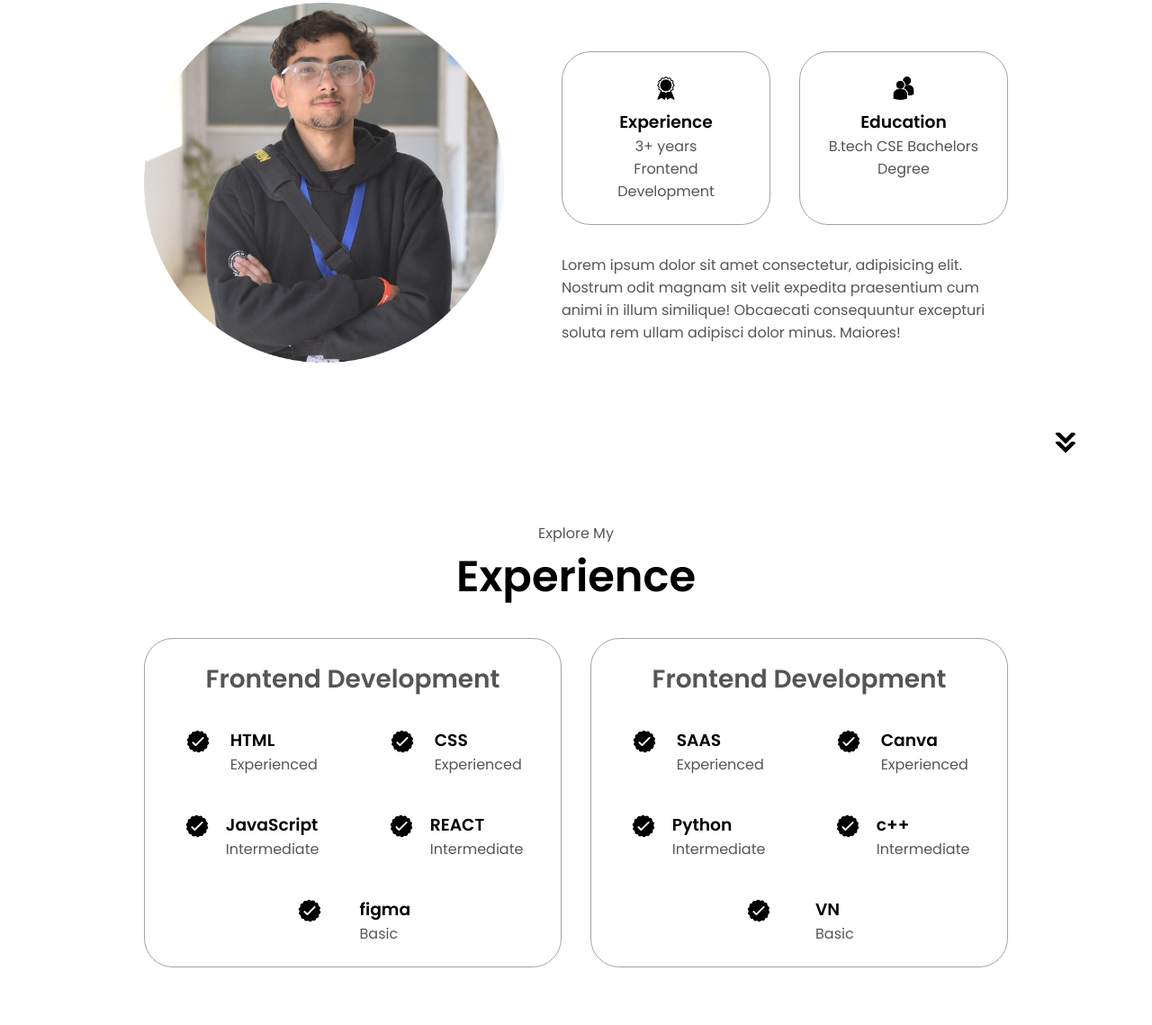
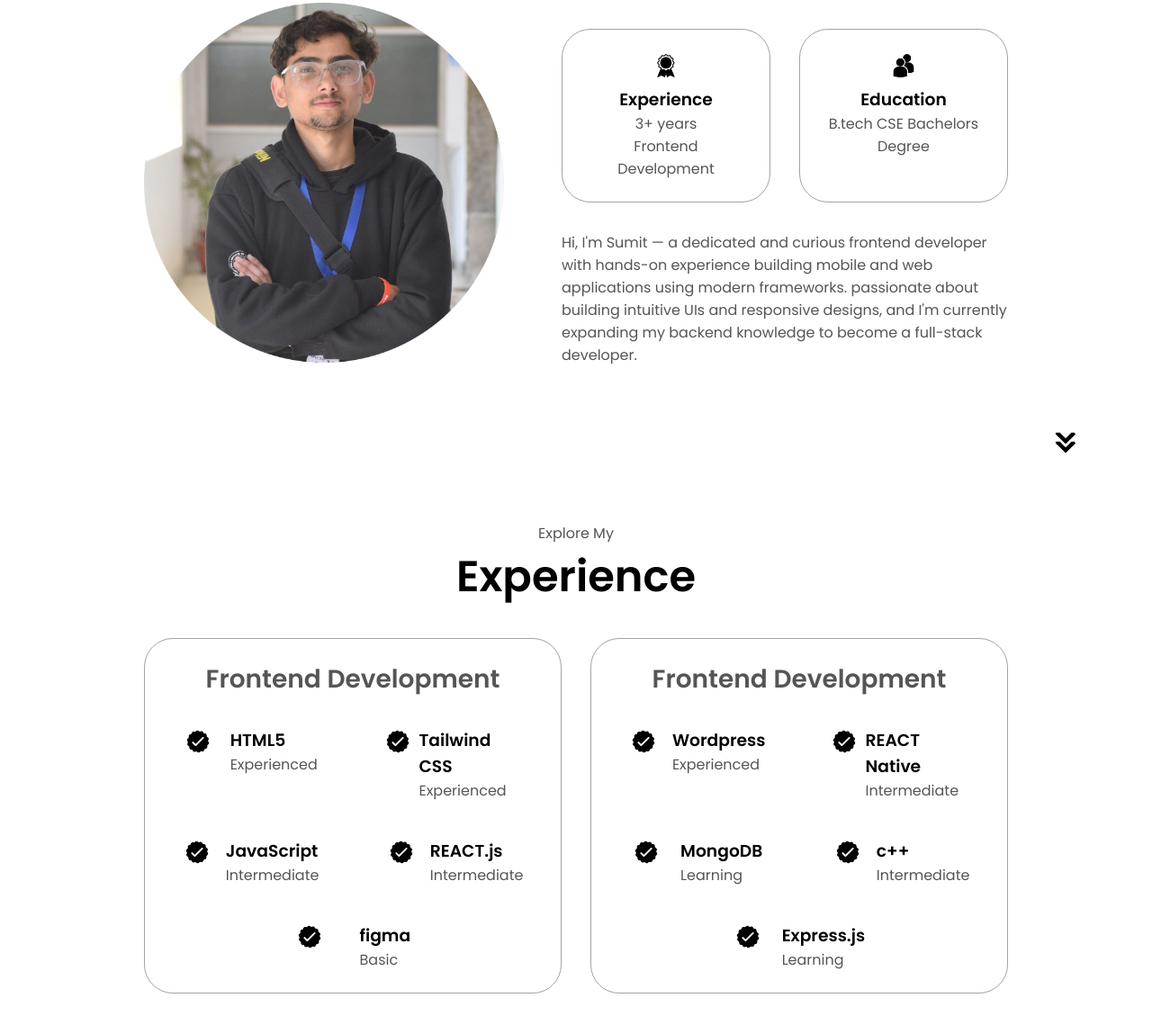
Before and after one commit to Sumitchauhan007/Portfolio2, a plain HTML site: page index.html in a window 1280 px wide. Shown: the part 1116-2255 px from the top of the page at 90% size. Drawn offline with Linux system fonts and the light colour scheme.

Commit message:
changes to be committed

```diff
--- a/index.html
+++ b/index.html
@@ -112,10 +112,8 @@
           </div>
           <div class="text-container">
             <p>
-              Lorem ipsum dolor sit amet consectetur, adipisicing elit. Nostrum
-              odit magnam sit velit expedita praesentium cum animi in illum
-              similique! Obcaecati consequuntur excepturi soluta rem ullam
-              adipisci dolor minus. Maiores!
+              Hi, I'm Sumit — a dedicated and curious frontend developer with hands-on experience building mobile and web applications using modern frameworks.
+               passionate about building intuitive UIs and responsive designs, and I'm currently expanding my backend knowledge to become a full-stack developer.
             </p>
           </div>
         </div>
@@ -143,7 +141,7 @@
                   class="icon"
                 />
                 <div>
-                  <h3>HTML</h3>
+                  <h3>HTML5</h3>
                   <p>Experienced</p>
                 </div>
               </article>
@@ -154,7 +152,7 @@
                   class="icon"
                 />
                 <div>
-                  <h3>CSS</h3>
+                  <h3>Tailwind CSS</h3>
                   <p>Experienced</p>
                 </div>
               </article>
@@ -176,7 +174,7 @@
                   class="icon"
                 />
                 <div>
-                  <h3>REACT</h3>
+                  <h3>REACT.js</h3>
                   <p>Intermediate</p>
                 </div>
               </article>
@@ -203,7 +201,7 @@
                   class="icon"
                 />
                 <div>
-                  <h3>SAAS</h3>
+                  <h3>Wordpress</h3>
                   <p>Experienced</p>
                 </div>
               </article>
@@ -214,8 +212,8 @@
                   class="icon"
                 />
                 <div>
-                  <h3>Canva</h3>
-                  <p>Experienced</p>
+                  <h3>REACT Native</h3>
+                  <p>Intermediate</p>
                 </div>
               </article>
               <article>
@@ -225,8 +223,8 @@
                   class="icon"
                 />
                 <div>
-                  <h3>Python</h3>
-                  <p>Intermediate</p>
+                  <h3>MongoDB</h3>
+                  <p>Learning</p>
                 </div>
               </article>
               <article>
@@ -247,8 +245,8 @@
                   class="icon"
                 />
                 <div>
-                  <h3>VN</h3>
-                  <p>Basic</p>
+                  <h3>Express.js</h3>
+                  <p>Learning</p>
                 </div>
               </article>
             </div>
@@ -271,7 +269,7 @@
           <div class="details-container color-container">
             <div class="article-container">
               <img
-                src="./assets/project-1.png"
+                src="./assets/Screenshot (884).png"
                 alt="project-1"
                 class="project-img"
               />
@@ -280,13 +278,13 @@
             <div class="btn-container">
               <button
                 class="btn btn-color-2 project-btn"
-                onclick="location.href='https://github'"
+                onclick="location.href='https://github.com/Sumitchauhan007/image-search'"
               >
                 Github
               </button>
               <button
                 class="btn btn-color-2 project-btn"
-                onclick="location.href='https://github'"
+                onclick="location.href='https://image-search-seven-psi.vercel.app/'"
               >
                 live demo
               </button>
--- a/style.css
+++ b/style.css
@@ -368,6 +368,7 @@ article .icon {
   border-radius: 2rem;
   width: 90%;
   height: 90%;
+
 }
 
 .project-title {
```
Also changed, not shown: assets/Screenshot (884).png (added).
